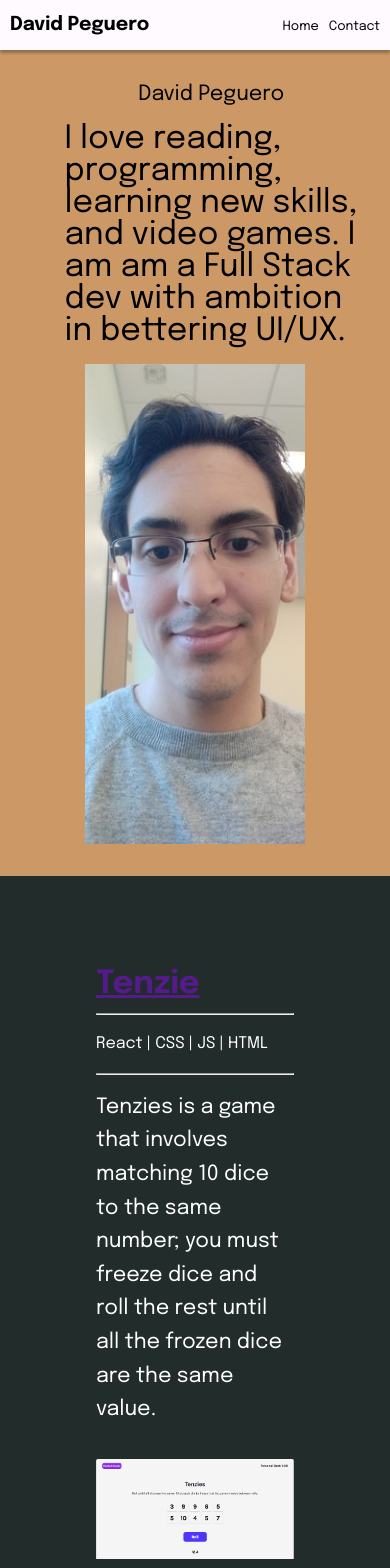
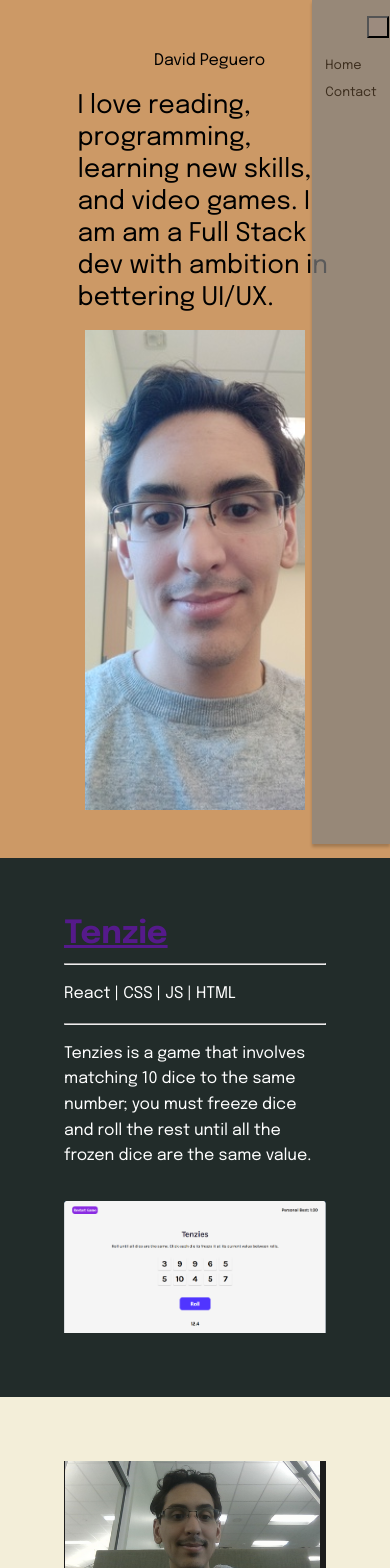
Before and after one commit to DavidPeguero/Portfolio, a React (Vite) app in the folder portfolio_page/: page / in a window 390 px wide. Shown: the top 1568 px of the page. Built offline with nearby package versions, Linux system fonts and the light colour scheme.

Commit message:
Added Sidebar When Window Resized for mobile screens

```diff
--- a/portfolio_page/src/App.css
+++ b/portfolio_page/src/App.css
@@ -1,3 +1,14 @@
+:root{
+  --bg-dark: #222c2a;
+  --bg-white: #f3eed9;
+  --bg-brown: #cc9966;
+
+  --font-primary : "Epilogue", sans-serif;
+  --font-default: black;
+  --font-dark: #fff;
+  --font-description-size : clamp(1rem, 2.5vw, 1.4rem);
+  --font-header-size: clamp(1.6rem, 2.5vw, 2.3rem)
+}
 
 
 * {
@@ -5,16 +16,49 @@
   box-sizing: border-box;
 }
 
-body{
-  background-color:#09BC8A;
+body,
+div,
+header,
+p,
+section{
+    margin:0;
+    color : var(--font-color);
 }
+
+/*Bg Presets*/
+
+.bg-white{
+  background-color: var(--bg-white);
+}
+
+.bg-dark{
+  color: var(--font-dark);
+  background-color: var(--bg-dark);
+}
+
+.bg-brown{
+  background-color: #cc9966;
+}
+
+.bg-brown hr {
+  border-top:solid 1px black;
+}
+
+.page-style{
+  font-family: var(--font-primary);
+  font-weight: 400;
+  font-size: var(--font-description-size);
+  line-height: 1.6rem;
+}
+
 
 /*Header styling*/
 .navbar {
   display: flex;
   position:relative;
+  flex-direction: row;
   height: 50px;
-  background : #FFFAFF;
+  background : grey;
   box-shadow: 0 3px 3px  rgba(0,0,0,.3) ;
   align-items: center;
   padding: 0px 10px;
@@ -38,248 +82,76 @@ body{
   text-decoration:none;
 }
 
-/*Styling for the background for the body of any page*/
-.page--container{
+
+.navbar--hamburger{
+  display: none;
+}
+
+/*Nav bar media queries*/
+@media (max-width: 40rem){
+  .navbar{
     display: flex;
     flex-direction: column;
-  background : linear-gradient(120deg, #172A3A 0%, #004346 100%);
-  color: ghostwhite;
-  margin-inline: 20px;
-  padding: 20px;
-  gap: 3rem;
-}
+    position: fixed;
+    background-color: grey;
+    opacity: .7;
+    inset: 0 0 0 80%;
+    height: auto;
 
-/* Personal Card CSS */
-.card--container{
-  display: flex;
-  flex-wrap:nowrap;
-  overflow:hidden;
-  width: 100%;
-  background-color: #172A3A;
-  box-shadow: 0 2px 4px 0 rgba(0,0,0,.2);
-  margin: 0 auto auto auto;
-  justify-content: center;
-  padding: 3%;
-  gap: 6%;
-}
+    z-index: 10;
+    padding-top: 1.5rem;
 
-.card--text-container{
-  width: 60ch;
-  margin-top: 4%;
-  display: flex;
-  flex-direction: column;
-  gap: 2rem;
-  height: max-content;
-}
-
-.card--text-container h1{
-  font-family: 'Epilogue';
-  font-style: normal;
-  font-weight: 600;
-  font-size: 2rem;
-  line-height: 50px;
-}
-
-.card--text-container h2{
-  font-weight: 600;
-  font-size: .8rem;
-  line-height: 14px;
-
-}
-.card--text-container h3{
-  font-weight: 400;
-  font-size: .8rem;
-  line-height: 13px;
 
   }
 
-.card--portrait{
-  padding:1%;
-  width: 14%;
-  object-fit: scale-down;
-  border-radius: 130px 130px 8px 8px;
-}
-
-/*Project css modifiers to cards*/
-
-
-
-.project--container{
-  display: flex;
-  flex-wrap: wrap;
-  justify-content: center;
-  background-color: #508991;
-  padding: 2rem;
-  box-shadow: 0 2px 4px 0 rgba(0,0,0,.2);
-  gap: 3px;
-}
-
-.project--header{
-  display: flex;
-  justify-content: center;
-  flex-basis: 100%;
-  margin: 0 0 5% 0;
-  font-weight: 600;
-  text-decoration: underline;
-}
-
-.project--portrait{
-  padding:1%;
-  width: 60%;
-  min-height: 100%;
-  border-radius: 8px;
-}
-
-.project{
-  display: flex;
-  border:none;
-  box-shadow: 0 2px 4px 0 rgba(0,0,0,.2);
-  transition: all 300ms ease-in-out;
-  align-items: center;
-  justify-content: center;
-}
-
-.project img{
-  width: 100%;
-  border-radius: 0.5rem 0.5rem 0 0;
+  .navbar[aria-expanded="true"]{
+      transition: ease-in-out .2s;
   }
 
 
-.project--text a{
-  text-decoration: underline .07rem;
-  color: black;
-
-}
-
-:root {
-  --surface-color: #09BC8A;
-  --curve: 40;
+  .navbar[aria-expanded="false"]{
+    transform: translateX(100%);
+    transition: ease-in-out .2s;
 }
 
 
 
-/*Card css styling */
-
-.cards {
-  display: grid;
-  grid-template-columns: repeat(2, minmax(40%, 1fr));
-  gap: 4rem;
-  list-style-type: none;
+  .navbar--name{
+    display: none;
   }
 
 
-.card {
-  position: relative;
+  .navbar--hamburger{
     display: block;
-  width: 90%;
-  border-radius: calc(var(--curve) * 1px);
-  overflow: hidden;
-  text-decoration: none;
-  z-index: 2;
+    position: fixed;
+    background-color: #9c8b7e;
+    padding: 9px;
+    left: 94%;
+    margin: 1rem .3rem 0 auto;
+    z-index: 1000;
   }
 
 
+  .navbar--pages{
+    margin: 2rem 0 0 0;
+    flex-direction: column;
+    padding: 0;
+  }
 
 
-.card__image {
-  width: 100%;
-  max-height: 300px;
-  object-fit:scale-down;
 }
 
-.card__overlay {
-  position: absolute;
-  bottom: 0;
-  left: 0;
-  right: 0;
-  z-index: 0;
-  border-radius: calc(var(--curve) * 1px);
-  background-color: var(--surface-color);
-  transform: translateY(100%);
-  transition: .2s ease-in-out;
+/*Content Container Styling*/
+
+.container{
+  margin-inline: auto;
+  padding: 1rem;
 }
 
-.card:hover .card__overlay {
-  transform: translateY(0);
+.container--narrow{
+  max-width: 50rem;
 }
 
-.card__header {
-  position: relative;
-  display: flex;
-  align-items: center;
-  gap: 2em;
-  padding: 1em;
-  border-radius: calc(var(--curve) * 1px) 0 0 0;
-  background-color: var(--surface-color);
-  transform: translateY(-100%);
-  transition: .2s ease-in-out;
-}
-
-.card__arc {
-  width: 80px;
-  height: 80px;
-  position: absolute;
-  bottom: 100%;
-  right: 0;
-  z-index: 1;
-}
-
-.card__arc path {
-  fill: var(--surface-color);
-  d: path("M 40 80 c 22 0 40 -22 40 -40 v 40 Z");
-}
-
-.card:hover .card__header {
-  transform: translateY(0);
-}
-
-.card__thumb {
-  flex-shrink: 0;
-  width: 50px;
-  height: 50px;
-  border-radius: 50%;
-}
-
-.card__title {
-  font-size: 1em;
-  margin: 0 0 .3em .5em;
-  color: black;
-  font-weight: 700;
-}
-
-.card__tagline {
-  display: block;
-  margin: 1em 0;
-  font-family: "MockFlowFont";
-  font-size: .8em;
-  color: black;
-}
-
-.card__status {
-  font-size: .8em;
-  color: black;
-}
-
-.card__description {
-  padding: 0 2em 2em;
-  margin: 0;
-  color: black;
-  font-family: "MockFlowFont";
-  display: -webkit-box;
-  -webkit-box-orient: vertical;
-  -webkit-line-clamp: 3;
-  overflow: hidden;
-}
-
-/*Contact Styling*/
-.contact--page-container{
-  justify-content: center;
-  align-items: center;
-}
-
-.contact--card-container{
-  width: auto;
-}
 
 /*Message me styling*/
 .message-form{
@@ -294,7 +166,7 @@ body{
    background-color: transparent;
    border: transparent;
    width: 100%;
-   left: 48%;
+   left: 45%;
    bottom: 35px;
    height: 20px;
    font-size: 3rem;
@@ -302,3 +174,50 @@ body{
    cursor: pointer;
    color: grey;
 }
+
+/* Containers with two items*/
+.split {
+  display:flex;
+  flex-direction:column;
+  gap:2rem;
+}
+.split-text {
+  display:flex;
+  flex-direction:column;
+  gap:1rem;
+}
+.split-text h1 {
+  font-size:2rem;
+}
+.split-text h4 {
+  font-size:1rem;
+  font-weight:300;
+}
+
+.split-text p {
+  font-weight:400;
+  line-height:1.6;
+}
+
+
+/*Media query for being greater than phone screen size*/
+@media (min-width: 40rem){
+  .split{
+      flex-direction: row;
+  }
+
+
+  .split-text{
+      flex-basis: 70%;
+  }
+
+  .split img{
+      object-fit: scale-down;
+  }
+
+  .container{
+    margin-inline: auto;
+    padding: 3rem;
+  }
+
+}
--- a/portfolio_page/src/App.jsx
+++ b/portfolio_page/src/App.jsx
@@ -14,6 +14,7 @@ function App() {
           <Route path="contact" element={<Contact />} />
         </Route>
       </Routes>
+      <ScrollTop />
     </BrowserRouter>
 
   )
--- a/portfolio_page/src/components/Navbar.jsx
+++ b/portfolio_page/src/components/Navbar.jsx
@@ -1,12 +1,22 @@
 
 import { Outlet, Link } from "react-router-dom";
+import { useEffect, useState } from "react";
 
 export default function Navbar(){
+    const [navbarOpen, setNavbarOpen] = useState(true)
+
+    function toggleNavbar(){
+        setNavbarOpen(oldNavbarOpen => !oldNavbarOpen)
+    }
+
     return(
-        <>
-            <nav className="navbar">
+        <div>
+            <button className="navbar--hamburger"
+            onClick={toggleNavbar}></button>
+            <nav  aria-expanded={navbarOpen} aria-labelledby="btn1" className="navbar">
                     <div className="navbar--logo">
-                    <h1 className="navbar--name">David Peguero</h1>
+                        <h1 className="navbar--name" >David Peguero</h1>
+
                     </div>
                     <ul className="navbar--pages">
                         <li className>
@@ -18,6 +28,6 @@ export default function Navbar(){
                     </ul>
             </nav>
             <Outlet />
-        </>
+        </div>
     )
 }
--- a/portfolio_page/src/components/ProjectCard.jsx
+++ b/portfolio_page/src/components/ProjectCard.jsx
@@ -1,4 +1,4 @@
-import '../pages/Home.css'
+import '../pages/Styles/Home.css'
 
 export default function ProjectCard(props){
     return (
--- a/portfolio_page/src/pages/Home.css
+++ /dev/null
@@ -1,157 +0,0 @@
-:root{
-    --bg-dark: #222c2a;
-    --bg-white: #f3eed9;
-    --bg-brown: #cc9966;
-
-    --font-primary : "Epilogue", sans-serif;
-    --font-default: black;
-    --font-dark: #fff;
-}
-
-*,
-*::before,
-*::after{
-    box-sizing : border-box;
-}
-
-.page-style{
-    font-family: var(--font-primary);
-    font-weight: 400;
-    font-size: 1.3125rem;
-    line-height: 1.6rem;
-}
-
-
-.bg-white{
-    background-color: var(--bg-white);
-}
-
-.bg-dark{
-    color: var(--font-dark);
-    background-color: var(--bg-dark);
-}
-
-.bg-brown{
-    background-color: #cc9966;
-}
-
-
-body,
-div,
-header,
-p,
-section{
-    margin:0;
-    color : var(--font-color);
-}
-
-
-
-.container{
-    margin-inline: auto;
-}
-
-.container--narrow{
-    max-width: 50rem;
-}
-
-.text-center{
-    text-align: center;
-}
-
-img {
-    display:flex;
-    width:100%;
-    object-fit:contain;
-    max-height: 30rem;
-}
-
-section,
-header {
-    margin-inline:auto;
-    padding:3rem
-}
-header {
-    display:flex;
-    flex-direction:column;
-    padding:2rem
-}
-
-header *+* {
-    margin-top:1rem
-}
-.header-text {
-    display: flex;
-    flex-direction: column;
-    margin-left:10%;
-    text-align:left;
-    justify-content: center;
-    align-items: center;
-}
-header h4 {
-    font-weight:300
-}
-header p {
-    max-width:30rem;
-    font-size:2rem;
-    line-height:2rem;
-}
-.split {
-    display:flex;
-    flex-direction:column;
-    gap:2rem;
-    padding: 3rem;
-}
-.split-text {
-    display:flex;
-    flex-direction:column;
-    gap:1rem;
-}
-.split-text h1 {
-    font-size:2rem;
-}
-.split-text h4 {
-    font-size:1rem;
-    font-weight:300;
-}
-.bg-brown hr {
-    border-top:solid 1px black;
-}
-.split-text p {
-    font-weight:400;
-    line-height:1.6;
-}
-
-
-
-
-@media (min-width: 40rem){
-    .split{
-        flex-direction: row;
-    }
-
-
-    .split-text{
-        flex-basis: 70%;
-    }
-
-    .split img{
-        object-fit: scale-down;
-    }
-
-    header{
-        flex-direction: row;
-
-    }
-
-    .header-text{
-        flex-basis: 60%;
-    }
-
-
-
-
-
-
-
-}
--- a/portfolio_page/src/pages/Home.jsx
+++ b/portfolio_page/src/pages/Home.jsx
@@ -1,12 +1,11 @@
 import React from "react";
-import './Home.css';
+import './Styles/Home.css';
 import ProjectCard from "../components/ProjectCard";
 import myImg from "../assets/ProfilePic.jpg"
 import '../App.css'
 import tenziesImg from '../assets/tenzies.png'
 import ddImg from '../assets/dd-img.gif'
 import businessImg from '../assets/business-card.png'
-import ScrollTop from "../components/ScrollTop";
 
 export default function Home(){
     return (
@@ -16,15 +15,14 @@ export default function Home(){
                     <div className="header-text">
                         <h4>David Peguero</h4>
                         <p>I love reading, programming, learning new skills, and video games. I am am a Full Stack dev with ambition in bettering UI/UX.
-
                         </p>
                     </div>
                     <div className="header-img"><img src={myImg} placeholder="MyPic"></img></div>
                 </header>
             </div>
-            <div className="container">
+            <div className="container bg-dark">
                 <ProjectCard
-                bgColor="bg-dark"
+                bgColor=""
                 title="Tenzie"
                 tools="React | CSS | JS | HTML"
                 description="Tenzies is a game that involves matching 10 dice to the same number; you must freeze dice and roll the rest until all the frozen dice are the same value."
@@ -32,9 +30,9 @@ export default function Home(){
                 img={tenziesImg}
                 />
             </div>
-            <div className="container">
+            <div className="container bg-white">
                 <ProjectCard
-                bgColor="bg-white"
+                bgColor=""
                 title="React Business Card"
                 tools="React | CSS | JS | HTML"
                 description="A business card that I made in React as an exercise in CSS and React"
@@ -42,9 +40,9 @@ export default function Home(){
                 img={businessImg}
                 />
             </div>
-            <div className="container">
+            <div className="container bg-brown">
                 <ProjectCard
-                    bgColor="bg-brown"
+                    bgColor=""
                     title="DialogueDash"
                     tools="Unity | C# | Wit.ai"
                     description="A business card that I made in React as an exercise in css and React"
@@ -52,7 +50,6 @@ export default function Home(){
                     img={ddImg}
                 />
             </div>
-            <ScrollTop />
         </div>
     )
 }
--- /dev/null
+++ b/portfolio_page/src/pages/Styles/Home.css
@@ -0,0 +1,65 @@
+*,
+*::before,
+*::after{
+    box-sizing : border-box;
+}
+
+
+.text-center{
+    text-align: center;
+}
+
+img {
+    display:flex;
+    width:100%;
+    object-fit:contain;
+    max-height: 30rem;
+}
+
+section,
+header {
+    margin-inline:auto;
+    padding:3rem
+}
+header {
+    display:flex;
+    flex-direction:column;
+    padding:2rem
+}
+
+header *+* {
+    margin-top:1rem
+}
+.header-text {
+    display: flex;
+    flex-direction: column;
+    margin-left:10%;
+    text-align:left;
+    justify-content: center;
+    align-items: center;
+
+    font-size:var(--font-decription-size);
+}
+header h4 {
+    font-weight:300
+
+}
+header p {
+    max-width:30rem;
+
+    font-size:var(--font-header-size);
+    line-height:2rem;
+}
+
+
+@media (min-width: 40rem){
+    header{
+        flex-direction: row;
+
+    }
+
+    .header-text{
+        flex-basis: 60%;
+    }
+
+}
```
Also changed, not shown: portfolio_page/src/pages/Contact.jsx (+6 -3 lines), portfolio_page/src/pages/Styles/Contact.css (added, +15 -0 lines). Lines whose indentation alone changed are shown as unchanged.
